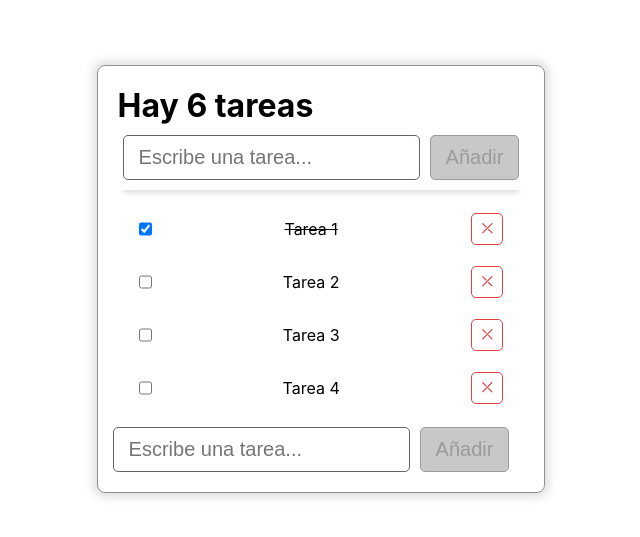
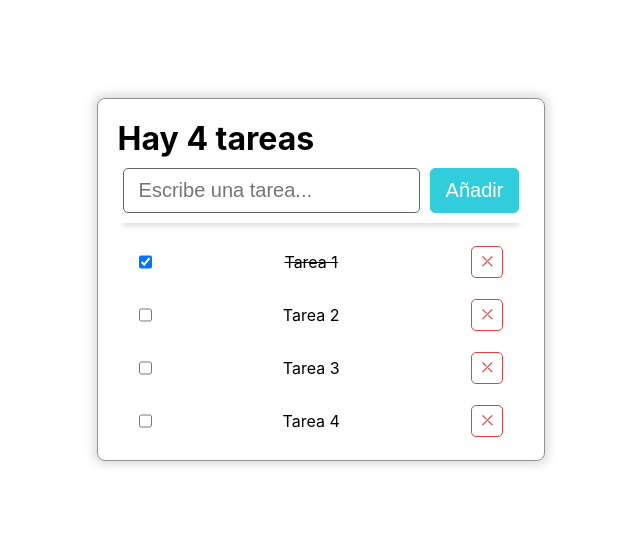
Before and after one commit to davidportilla179/React-TodoApp, a React (Create React App) app: page / in a window 1280 px wide. Shown: the part 121-658 px from the top of the page, without its empty margins (319-959 px from the left). Built offline with nearby package versions, Linux system fonts and the light colour scheme; the HTML template or start-up script is replaced by a standard one.

Commit message:
add todos and check if any task is duplicate

```diff
--- a/src/components/App.js
+++ b/src/components/App.js
@@ -2,8 +2,6 @@ import React from 'react';
 import '../css/App.css';
 import Header from './Header';
 import TodoList from './TodoList';
-import Form from './Form';
-
 
 class App extends React.Component{
 
@@ -19,16 +17,33 @@ class App extends React.Component{
   toggleDone = (event, index) => {
     const todos = [...this.state.todos];
     todos[index].done = !todos[index].done;
-      this.setState({ todos:todos })
+    this.setState({ todos:todos });
   };
+
+  deleteTodo = (event, index) => {
+    const todos = [...this.state.todos];
+    todos.splice(index,1);
+    this.setState({ todos:todos });
+  }
+
+  updateTodo = (event, todo) => {
+    const todos = [...this.state.todos];
+    const repeatTitle = todos.filter(todoInList => todoInList.title === todo.title);
+
+    if(repeatTitle.length > 0){
+      alert("tarea duplicada")
+    }else{
+      todos.push(todo);
+      this.setState({ todos:todos });
+    }
+  }
 
   render(){
     return (
       <div className="wrapper">
         <div className="card-frame">
-            <Header/>
-            <TodoList todos={this.state.todos} toggleDone={this.toggleDone} />
-            <Form />
+          <Header todosTotal={this.state.todos.length} updateTodo={this.updateTodo}/>
+          <TodoList todos={this.state.todos} toggleDone={this.toggleDone} deleteTodo={this.deleteTodo} />
         </div>
       </div>
     );
--- a/src/components/Form.jsx
+++ b/src/components/Form.jsx
@@ -1,26 +1,28 @@
-import React, { useState } from 'react';
+import React from 'react';
 import '../css/Form.css';
 
-const Form = () => {
-  const [description, setDescription] = useState("");
+const Form = (props) => {
 
-  // const handleAddTodo = (e) =>{
-  //   e.preventDefault();
-  //   const newTodo;
-  // }
+  const handleAddTodo = (e)=>{
+    e.preventDefault();
+    const newTodo = {title: e.target.firstChild.value, done: false};
+    props.updateTodo(e,newTodo);
+    e.target.reset();
+  }
+
   return (
     <form
       className="form"
+      onSubmit={handleAddTodo}
     >
       <input
         className="form-input"
         type="text"
         placeholder="Escribe una tarea..."
-        onChange={e => setDescription(e.target.value)}
       />
       <button
         className="form-button"
-        disabled={description ? "" : "disabled"}>
+      >
         Añadir
       </button>
     </form>
--- a/src/components/Header.jsx
+++ b/src/components/Header.jsx
@@ -2,10 +2,10 @@ import React from "react";
 import Form from './Form';
 import '../css/Header.css';
 
-const Header = () => (
+const Header = (props) => (
   <div className="card-header">
-    <h1 className="card-header-title header">Hay 6 tareas</h1>
-    <Form/>
+    <h1 className="card-header-title header">Hay {props.todosTotal} tareas</h1>
+    <Form updateTodo={props.updateTodo} />
   </div>
 );
 
--- a/src/components/Todo.jsx
+++ b/src/components/Todo.jsx
@@ -6,11 +6,10 @@ class Todo extends React.Component {
   render() {
     return(
     <div className="list-item">
-    {/* {String(this.props.toggleDone)} */}
       <Checkmark done={this.props.todo.done} toggleDone={this.props.toggleDone} index={this.props.index} />
       <p className={`${this.props.todo.done ? 'done' : ''}`}>{this.props.todo.title}</p>
       <div className="buttons">
-        <button className="delete">
+        <button className="delete" onClick={(e) => this.props.deleteTodo(e, this.props.index)}>
           {'\u292b'}
         </button>
       </div>
--- a/src/components/TodoList.jsx
+++ b/src/components/TodoList.jsx
@@ -9,7 +9,7 @@ class TodoList extends React.Component {
       <div className="list-wrapper">
         {
           this.props.todos.map((todo,index) => {
-            return <Todo todo={todo} toggleDone={this.props.toggleDone} index={index} key={index} />
+            return <Todo todo={todo} toggleDone={this.props.toggleDone} deleteTodo={this.props.deleteTodo} index={index} key={index} />
           })
         }
       </div>
```
Lines whose indentation alone changed are shown as unchanged.
